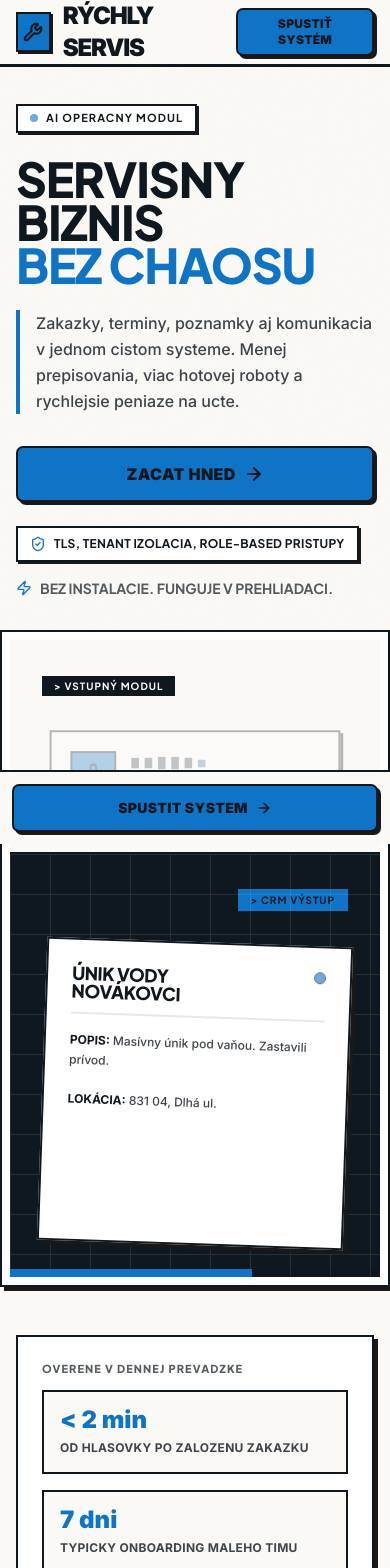
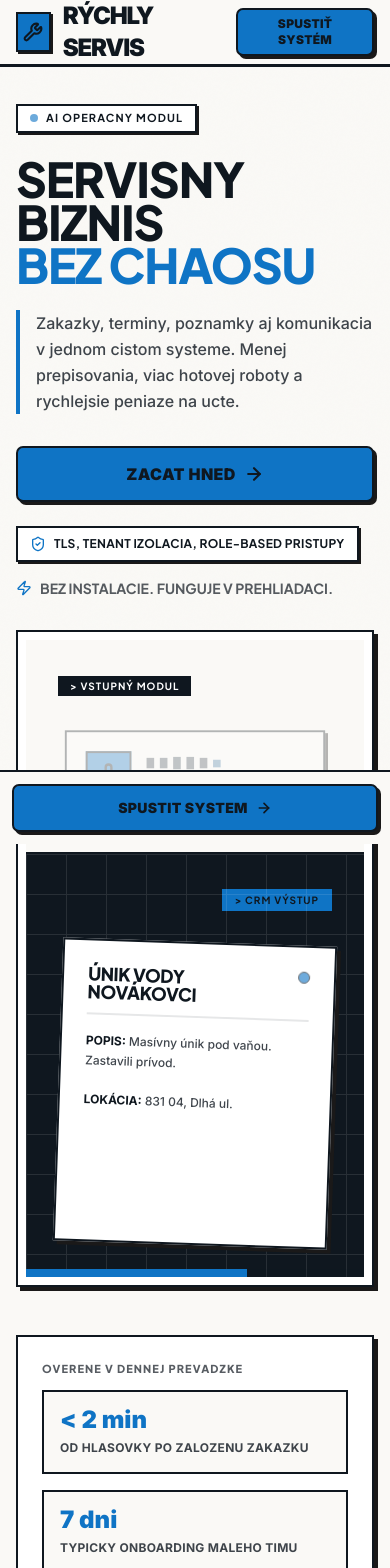
Before and after one commit to Dospalko/plumbside, a Next.js app in the folder frontend/: page / in a window 390 px wide. Shown: the top 1568 px of the page. Built offline with nearby package versions, Linux system fonts and the light colour scheme.

Commit message:
feat: Enhance landing page layout with improved grid structure and responsiveness

```diff
--- a/frontend/src/app/page.tsx
+++ b/frontend/src/app/page.tsx
@@ -64,8 +64,9 @@ export default function LandingPage() {
             <div className="absolute right-10 bottom-16 h-64 w-64 rounded-full bg-foreground/10 blur-3xl" />
           </div>
 
-          <div className={`${containerClass} mb-8 md:mb-10`}>
-            <div className="max-w-3xl">
+          <div className="w-full px-4 sm:px-6 lg:px-10 xl:px-14">
+            <div className="grid w-full items-center gap-8 md:grid-cols-[minmax(320px,560px)_1fr]">
+              <div className="max-w-3xl">
               <div className="inline-flex items-center gap-2 border-2 border-foreground bg-white px-3 py-1 mb-6 shadow-[2px_2px_0px_#1a1919]">
                 <div className="h-2 w-2 rounded-full bg-primary animate-pulse" />
                 <span className="font-heading text-[11px] font-bold uppercase tracking-widest text-foreground">AI OPERACNY MODUL</span>
@@ -96,12 +97,11 @@ export default function LandingPage() {
                 <Zap className="h-4 w-4 text-primary" />
                 <span>Bez instalacie. Funguje v prehliadaci.</span>
               </div>
-            </div>
-          </div>
+              </div>
 
-          <div id="demo" className="w-full px-0 md:px-6 lg:px-10 xl:px-14">
-            <div className="mx-auto w-full max-w-[1600px]">
-              <HeroDemo />
+              <div id="demo" className="w-full">
+                <HeroDemo />
+              </div>
             </div>
           </div>
         </section>
```
